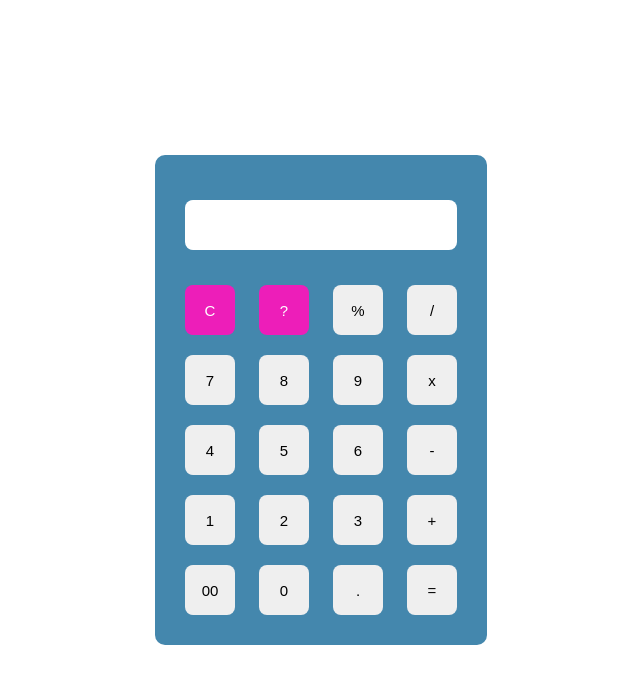
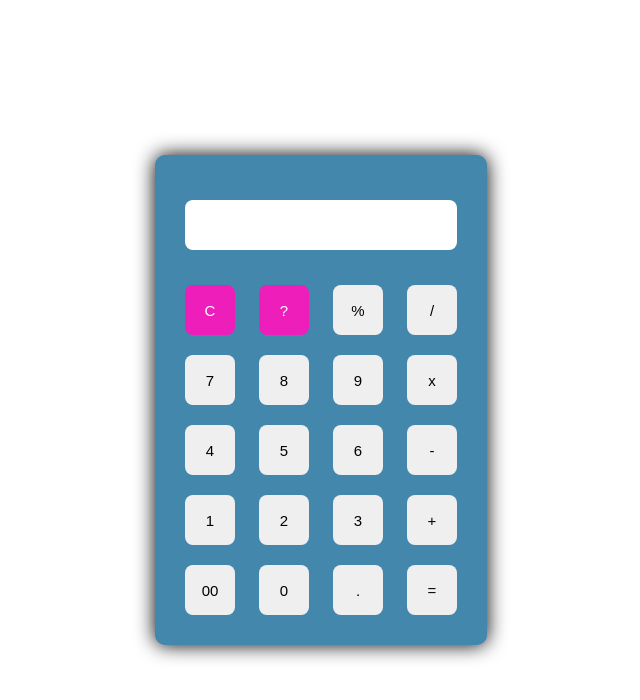
Before and after one commit to pratibha15032002/CALCE, a plain HTML site: page index.html in a window 1280 px wide. Shown: the whole page, without its empty margins (319-959 px from the left). Drawn offline with Linux system fonts and the light colour scheme.

Commit message:
Update style.css

```diff
--- a/style.css
+++ b/style.css
@@ -10,12 +10,14 @@
     display: flex;
     justify-content: center;
     align-items: center;
+
 }
 /* content css */
 #content {
     background: rgb(68, 135, 173);
     padding: 20px;
     border-radius: 10px;
+    box-shadow: 0px 0px 20px;
 }
 /*content form input */
 #content form input {
```
